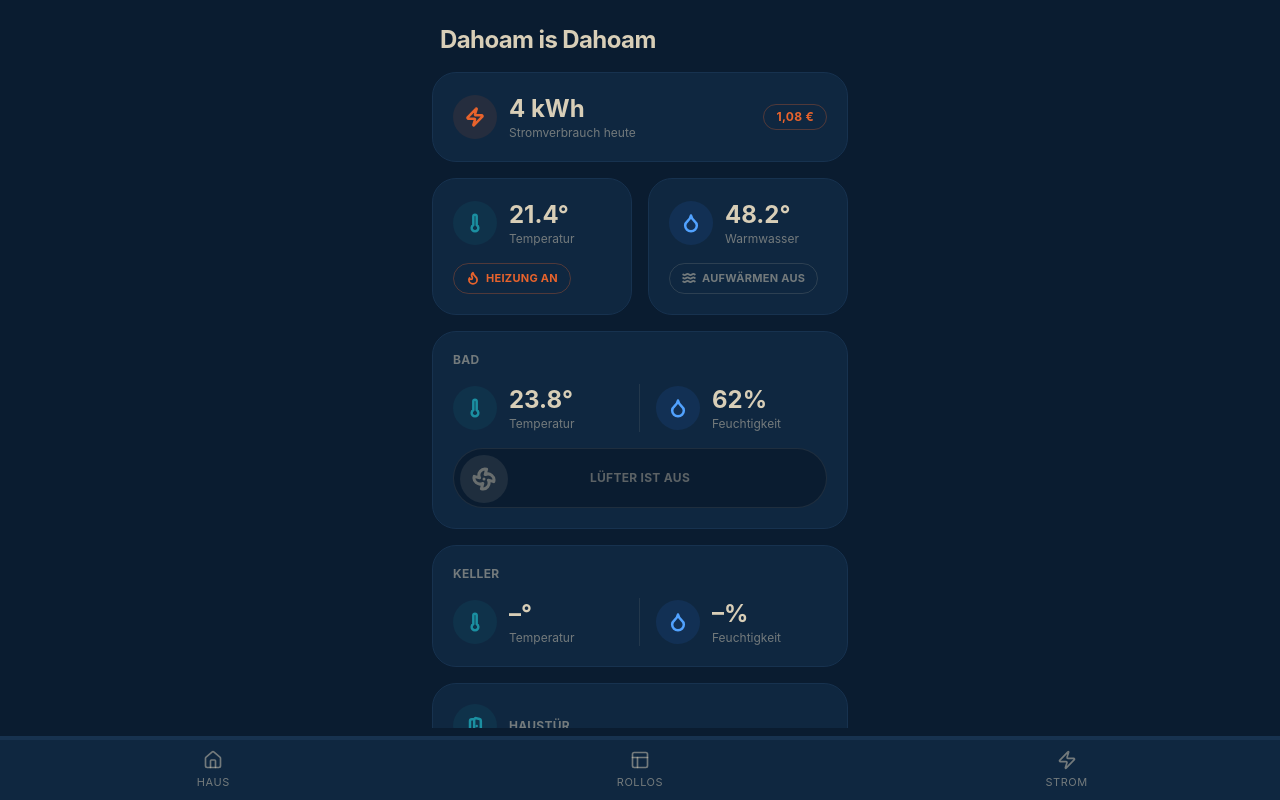
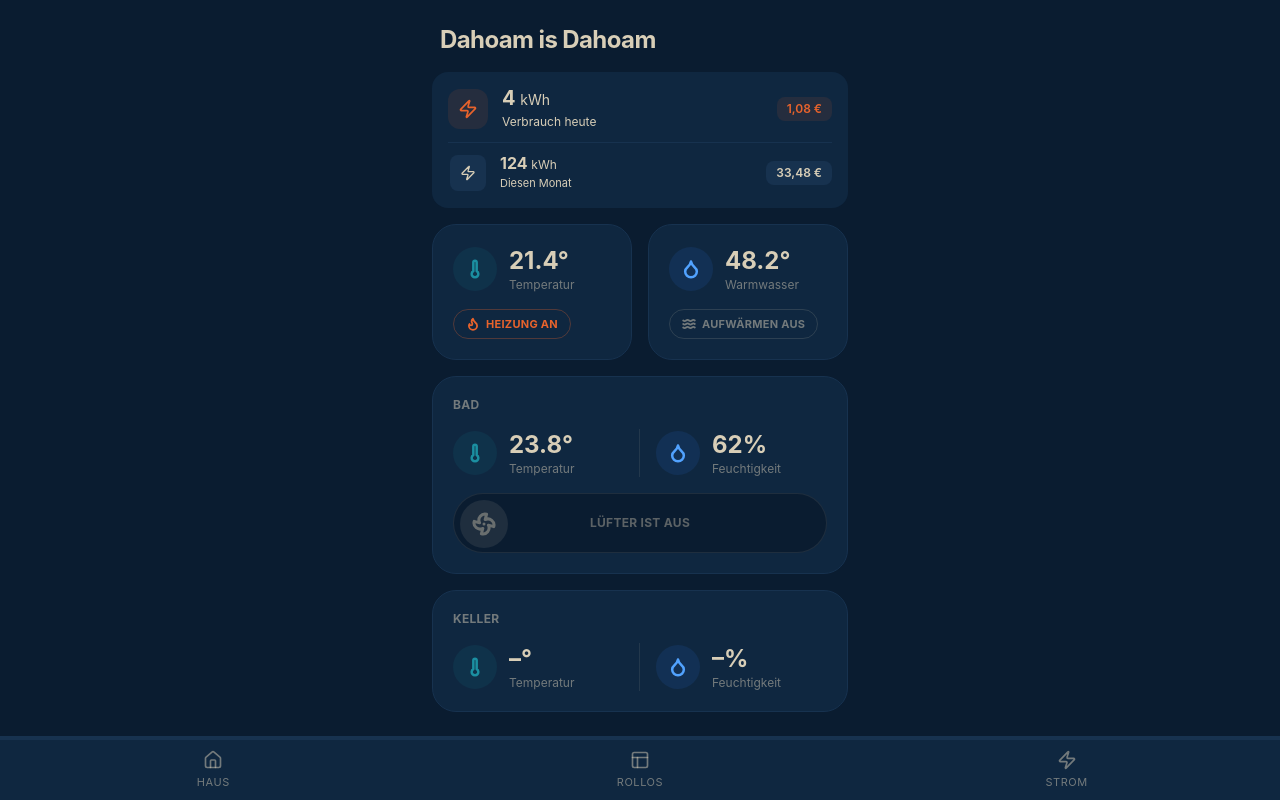
Before and after one commit to reitsoft/shutter3000, a SvelteKit app: page /dashboard in a window 1280 px wide. Built offline with nearby package versions, Linux system fonts and the light colour scheme.

Commit message:
verbrauch card

```diff
--- a/package.json
+++ b/package.json
@@ -4,7 +4,7 @@
 	"version": "0.0.1",
 	"type": "module",
 	"scripts": {
-		"dev": "vite dev --host --port 3333",
+		"dev": "vite dev",
 		"build": "vite build",
 		"preview": "vite preview",
 		"prepare": "svelte-kit sync || echo ''",
--- a/src/routes/dashboard/+page.svelte
+++ b/src/routes/dashboard/+page.svelte
@@ -12,7 +12,12 @@
     import Rows3 from '@lucide/svelte/icons/rows-3';
 
     // Dummy-Daten
-    const strom = { kwh: 4, kostenHeute: '1,08' };
+    const strom = {
+    kwhHeute: 4,
+    kostenHeute: '1,08',
+    kwhMonat: 124,
+    kostenMonat: '33,48'
+};
     const heizung = { temp: 21.4, an: true };
     const warmwasser = { temp: 48.2, aufbereitung: false };
     const bad = { temp: 23.8, feuchtigkeit: 62 };
@@ -150,20 +155,46 @@
     <main class="w-full max-w-md flex-1 self-center overflow-y-auto px-4 pb-4">
         <div class="flex flex-col gap-4">
             <!-- Stromverbrauch -->
-            <div class="flex items-center justify-between gap-4 rounded-3xl border border-navy-800 bg-navy-900 p-5">
-                <div class="flex items-center gap-3">
-                    <div class="flex h-11 w-11 shrink-0 items-center justify-center rounded-full bg-orange-500/10">
-                        <Zap class="h-5 w-5 stroke-3 text-orange-500" />
-                    </div>
-                    <div>
-                        <div class="text-2xl font-bold text-cream-100">{strom.kwh} kWh</div>
-                        <div class="text-xs text-cream-100/50">Stromverbrauch heute</div>
-                    </div>
+<div class="flex flex-col gap-3 rounded-2xl bg-navy-900 p-4">
+    <!-- Heute -->
+    <div class="flex items-center justify-between gap-4">
+        <div class="flex items-center gap-3.5">
+            <div class="flex h-10 w-10 shrink-0 items-center justify-center rounded-xl bg-orange-500/10">
+                <Zap class="h-5 w-5 text-orange-500" />
+            </div>
+            <div>
+                <div class="text-xl font-bold text-cream-100 leading-none">
+                    {strom.kwhHeute} <span class="text-sm font-normal text-cream-200">kWh</span>
                 </div>
-                <span class="w-fit shrink-0 rounded-full border border-orange-500/30 px-3 py-1 text-xs font-bold tracking-wide text-orange-500 uppercase">
-                    {strom.kostenHeute} €
-                </span>
+                <div class="mt-1 text-xs text-cream-200">Verbrauch heute</div>
             </div>
+        </div>
+        <span class="rounded-lg bg-orange-500/10 px-2.5 py-1 text-xs font-semibold text-orange-500">
+            {strom.kostenHeute} €
+        </span>
+    </div>
+
+    <!-- Trennlinie -->
+    <div class="h-px w-full bg-navy-800"></div>
+
+    <!-- Diesen Monat -->
+    <div class="flex items-center justify-between gap-4">
+        <div class="flex items-center gap-3.5 pl-0.5">
+            <div class="flex h-9 w-9 shrink-0 items-center justify-center rounded-lg bg-navy-800">
+                <Zap class="h-4 w-4 text-cream-200" />
+            </div>
+            <div>
+                <div class="text-base font-bold text-cream-100 leading-none">
+                    {strom.kwhMonat} <span class="text-xs font-normal text-cream-200">kWh</span>
+                </div>
+                <div class="mt-0.5 text-[11px] text-cream-200">Diesen Monat</div>
+            </div>
+        </div>
+        <span class="rounded-lg bg-navy-800 px-2.5 py-1 text-xs font-semibold text-cream-100">
+            {strom.kostenMonat} €
+        </span>
+    </div>
+</div>
 
             <!-- Heizung / Warmwasser -->
             <div class="grid grid-cols-2 gap-4">
```
